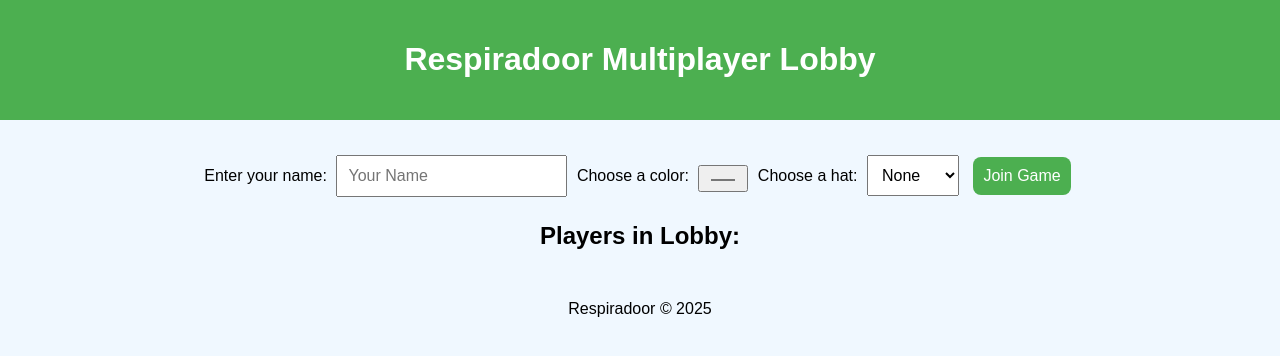
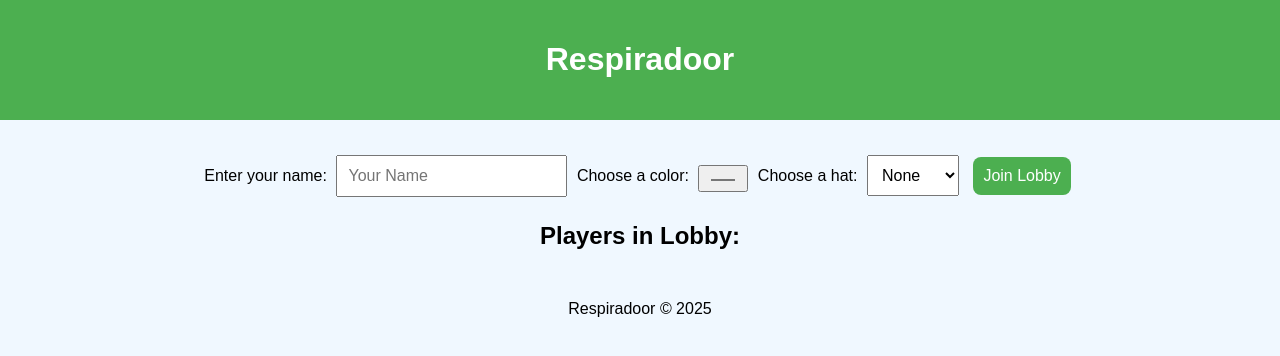
Before and after one commit to Vernalix/Respiradoor, a website: page client/index.html in a window 1280 px wide. Drawn offline with nearby package versions, Linux system fonts and the light colour scheme; no server answers.

Commit message:
Update index.html

```diff
--- a/client/index.html
+++ b/client/index.html
@@ -3,12 +3,12 @@
 <head>
     <meta charset="UTF-8">
     <meta name="viewport" content="width=device-width, initial-scale=1.0">
-    <title>Respiradoor Lobby</title>
+    <title>Respiradoor</title>
     <link rel="stylesheet" href="style.css">
 </head>
 <body>
     <header>
-        <h1>Respiradoor Multiplayer Lobby</h1>
+        <h1>Respiradoor</h1>
     </header>
 
     <main>
@@ -28,7 +28,10 @@
                 <option value="cap">Cap</option>
             </select>
 
-            <button id="joinButton">Join Game</button>
+            <button id="joinButton">Join Lobby</button>
+
+            <!-- Host-only Start Button -->
+            <button id="startGameButton" style="display:none;">Start Game</button>
 
             <h2>Players in Lobby:</h2>
             <div id="playerList" class="player-list"></div>
@@ -38,7 +41,7 @@
         <div id="gameRoom" style="display:none;">
             <h2>Game Room</h2>
             <div id="gamePlayers" class="player-list"></div>
-            <p>Game has started! Implement your gameplay here.</p>
+            <p>Game has started! Gameplay goes here.</p>
         </div>
     </main>
 
```
